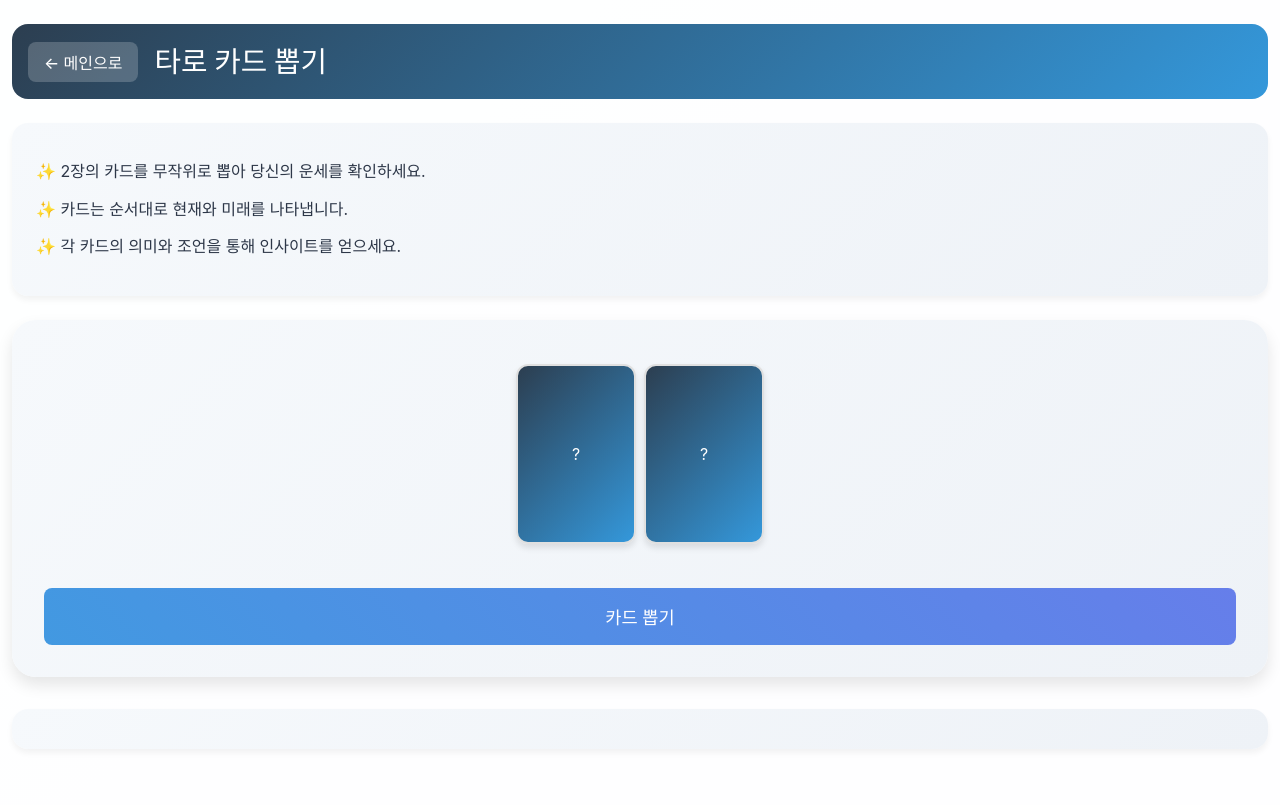
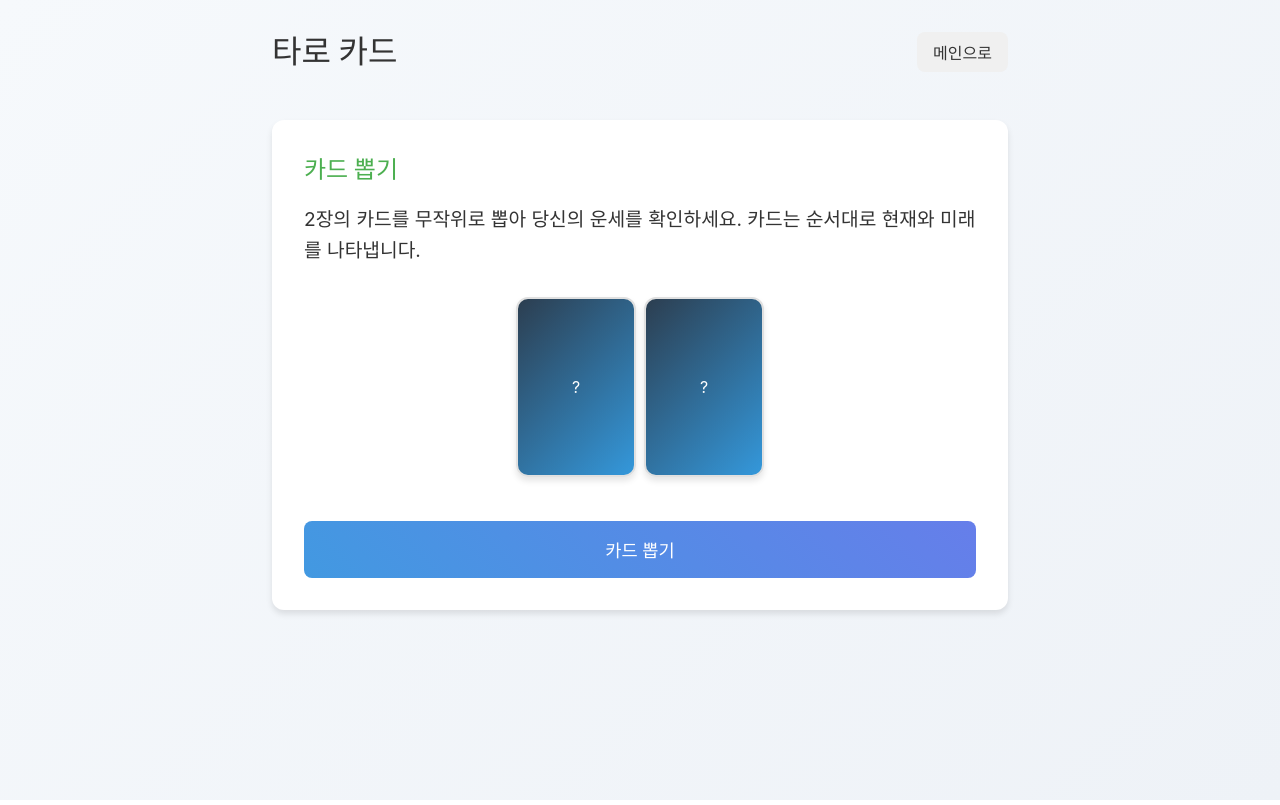
Before and after one commit to qlsl1198/fortune, a React (Vite) app: page /tarot in a window 1280 px wide. Built offline with nearby package versions, Linux system fonts and the light colour scheme.

Commit message:
feat: 타로 카드 UI 개선 및 스타일 통일

```diff
--- a/src/TarotPage.jsx
+++ b/src/TarotPage.jsx
@@ -96,11 +96,9 @@ export default function TarotPage() {
     setSelectedCards([])
     setShowResults(false)
 
-    // 카드를 섞고 2장을 뽑습니다
     const shuffledCards = shuffleCards()
     const drawnCards = shuffledCards.slice(0, 2)
 
-    // 카드를 하나씩 순차적으로 보여주는 효과
     let currentIndex = 0
 
     const drawInterval = setInterval(() => {
@@ -129,36 +127,72 @@ export default function TarotPage() {
     setTimeout(() => setShowCopied(false), 2000);
   }
 
-  const renderCardBack = (index) => {
-    const card = selectedCards[index]
   return (
-      <>
+    <div className="test-container">
+      <div className="test-header">
+        <h1 className="test-title">타로 카드</h1>
+        <button
+          className="home-button"
+          onClick={() => navigate('/')}
+        >
+          메인으로
+        </button>
+      </div>
+
+      {!showResults ? (
+        <div className="question-container">
+          <h2 className="question-number">
+            카드 뽑기
+          </h2>
+          <p className="question-text">
+            2장의 카드를 무작위로 뽑아 당신의 운세를 확인하세요.
+            카드는 순서대로 현재와 미래를 나타냅니다.
+          </p>
+
+          <div className="card-selection">
+            {[0, 1].map((index) => (
+              <div
+                key={`card-${index}`}
+                className={`tarot-card ${index < selectedCards.length ? 'selected' : ''}`}
+              >
                 <div className="card-back">
-          {card ? card.name : '?'}
+                  <div className="card-content">
+                    <span>?</span>
                   </div>
-        {card && (
+                </div>
+                {selectedCards[index] && (
                   <div className="card-front">
                     <div className="card-content">
-              <div className="card-name">{card.name}</div>
-              <div className="card-meaning">{card.meaning}</div>
+                      <div className="card-name">{selectedCards[index].name}</div>
+                      <div className="card-meaning">{selectedCards[index].meaning}</div>
                     </div>
                   </div>
                 )}
-      </>
-    )
-  }
+              </div>
+            ))}
+          </div>
 
-  const renderCardResult = (card, index) => {
-    if (!card) return null
+          <button
+            onClick={handleDraw}
+            disabled={isDrawing}
+            className={`draw-button ${isDrawing ? 'disabled' : ''}`}
+          >
+            {isDrawing ? '카드를 뽑는 중...' : '카드 뽑기'}
+          </button>
+        </div>
+      ) : (
+        <div className="question-container">
+          <h2 className="question-number">
+            타로 결과
+          </h2>
 
-    const timeLabels = ['현재', '미래']
-
-    return (
-      <div key={`result-${index}`} className="card-result">
-        <h4>{timeLabels[index]}: {card.name}</h4>
+          <div className="card-result">
+            {selectedCards.map((card, index) => (
+              <div key={`result-${index}`} className="result-section">
+                <h4>{index === 0 ? '현재' : '미래'}: {card.name}</h4>
                 <p className="meaning">{card.meaning}</p>
 
-        <div className="result-section">
+                <div className="result-details">
                   <h5>조언</h5>
                   <ul>
                     {card.advice.map((item, i) => (
@@ -167,7 +201,7 @@ export default function TarotPage() {
                   </ul>
                 </div>
 
-        <div className="result-section">
+                <div className="result-details">
                   <h5>시기</h5>
                   <ul>
                     {card.timing.map((item, i) => (
@@ -176,7 +210,7 @@ export default function TarotPage() {
                   </ul>
                 </div>
 
-        <div className="result-section">
+                <div className="result-details">
                   <h5>영역별 의미</h5>
                   <ul>
                     {card.areas.map((item, i) => (
@@ -185,134 +219,19 @@ export default function TarotPage() {
                   </ul>
                 </div>
               </div>
-    )
-  }
-
-  return (
-    <div className="main-container">
-      <div className="tarot-header">
-        <button onClick={() => navigate('/')} className="back-button">
-          ← 메인으로
-        </button>
-        <h2>타로 카드 뽑기</h2>
-      </div>
-
-      <div className="tarot-intro">
-        <p>✨ 2장의 카드를 무작위로 뽑아 당신의 운세를 확인하세요.</p>
-        <p>✨ 카드는 순서대로 현재와 미래를 나타냅니다.</p>
-        <p>✨ 각 카드의 의미와 조언을 통해 인사이트를 얻으세요.</p>
-      </div>
-
-      <div className="tarot-container">
-        {!showResults ? (
-          <div className="draw-section">
-            <div className="card-selection">
-              {[0, 1].map((index) => (
-                <div
-                  key={`card-${index}`}
-                  className={`tarot-card ${index < selectedCards.length ? 'selected' : ''}`}
-                >
-                  {renderCardBack(index)}
-                </div>
-              ))}
-            </div>
-            <button
-              onClick={handleDraw}
-              disabled={isDrawing}
-              className="draw-button"
-            >
-              {isDrawing ? '카드를 뽑는 중...' : '카드 뽑기'}
-            </button>
-          </div>
-        ) : (
-          <div className="instagram-result-container">
-            <div className="instagram-card">
-              <div className="instagram-header">
-                <div className="profile-section">
-                  <div className="profile-pic">🎴</div>
-                  <div className="profile-info">
-                    <div className="username">타로 카드</div>
-                    <div className="location">현재와 미래의 통찰</div>
-                  </div>
-                </div>
-                <button className="share-button" onClick={handleShare}>
-                  {showCopied ? '복사됨!' : '공유하기'}
-                </button>
-              </div>
-
-              <div className="instagram-content">
-                <div className="card-selection">
-                  {selectedCards.map((card, index) => (
-                    <div key={`card-${index}`} className="tarot-card selected">
-                      <div className="card-front">
-                        <div className="card-content">
-                          <div className="card-name">{card.name}</div>
-                          <div className="card-meaning">{card.meaning}</div>
-                        </div>
-                      </div>
-                    </div>
             ))}
           </div>
 
-                <div className="instagram-grid">
-                  {selectedCards.map((card, index) => (
-                    <div key={`result-${index}`} className="grid-item">
-                      <h4>{index === 0 ? '현재' : '미래'}: {card.name}</h4>
-
-                      <div className="result-section">
-                        <h5>조언</h5>
-                        <ul className="instagram-list">
-                          {card.advice.map((item, i) => (
-                            <li key={`advice-${i}`}>✨ {item}</li>
-                          ))}
-                        </ul>
+          <div className="result-actions">
+            <button className="share-button" onClick={handleShare}>
+              {showCopied ? '복사됨!' : '결과 공유하기'}
+            </button>
+            <button className="retry-button" onClick={handleReset}>
+              다시하기
+            </button>
           </div>
-
-                      <div className="result-section">
-                        <h5>시기</h5>
-                        <ul className="instagram-list">
-                          {card.timing.map((item, i) => (
-                            <li key={`timing-${i}`}>⏳ {item}</li>
-                          ))}
-                        </ul>
-                      </div>
-
-                      <div className="result-section">
-                        <h5>영역별 의미</h5>
-                        <ul className="instagram-list">
-                          {card.areas.map((item, i) => (
-                            <li key={`area-${i}`}>🎯 {item}</li>
-                          ))}
-                        </ul>
-                      </div>
-                    </div>
-                  ))}
-                </div>
-
-                <div className="instagram-footer">
-                  <div className="hashtags">
-                    #타로 #타로카드 #운세 #점 #현재와미래
-                  </div>
-                </div>
-              </div>
-            </div>
-
-            <button onClick={handleReset} className="retry-button">
-              다시 뽑기
-            </button>
         </div>
       )}
     </div>
-
-      <div className="ad-banner">
-        <ins
-          className="kakao_ad_area"
-          style={{ display: 'block', width: '100%', textAlign: 'center' }}
-          data-ad-unit="DAN-H8ERcNgrJCMrs1Ub"
-          data-ad-width="320"
-          data-ad-height="100"
-        />
-      </div>
-    </div>
   )
 }
```
Lines whose indentation alone changed are shown as unchanged.
